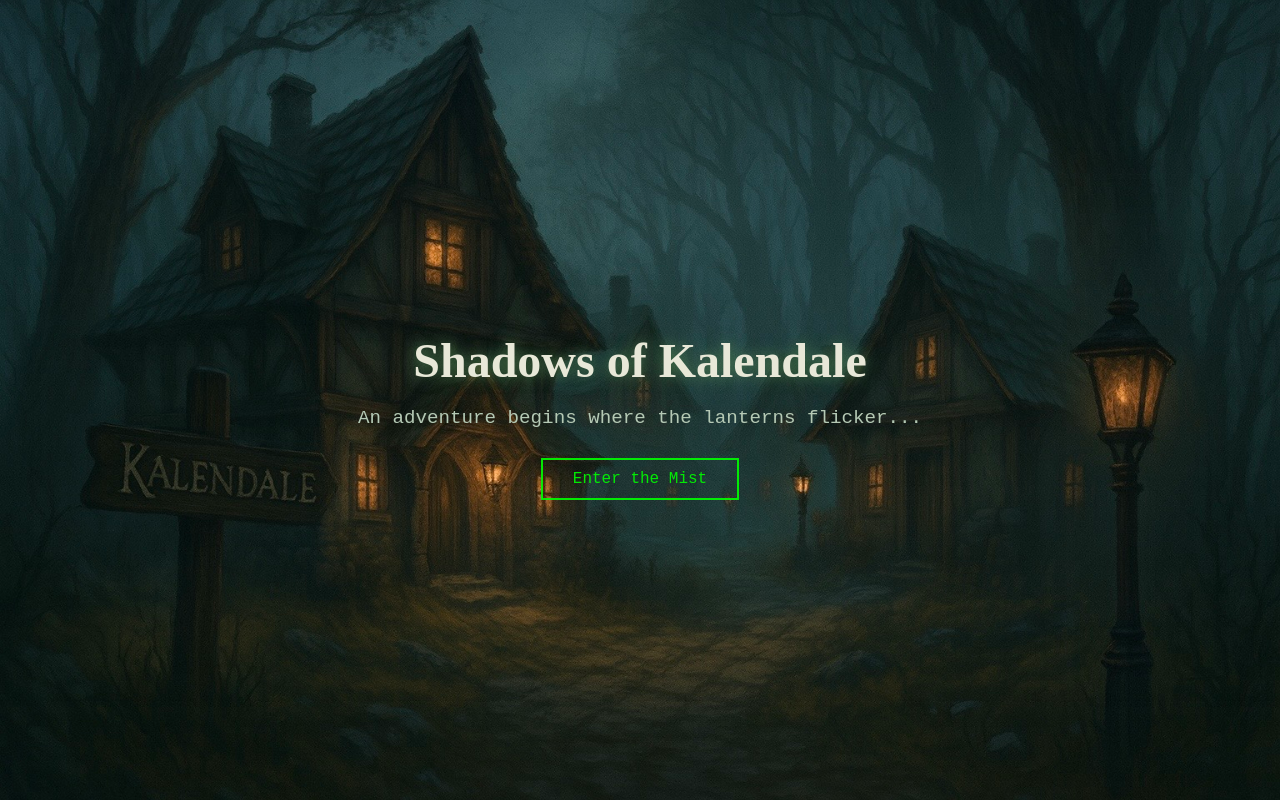
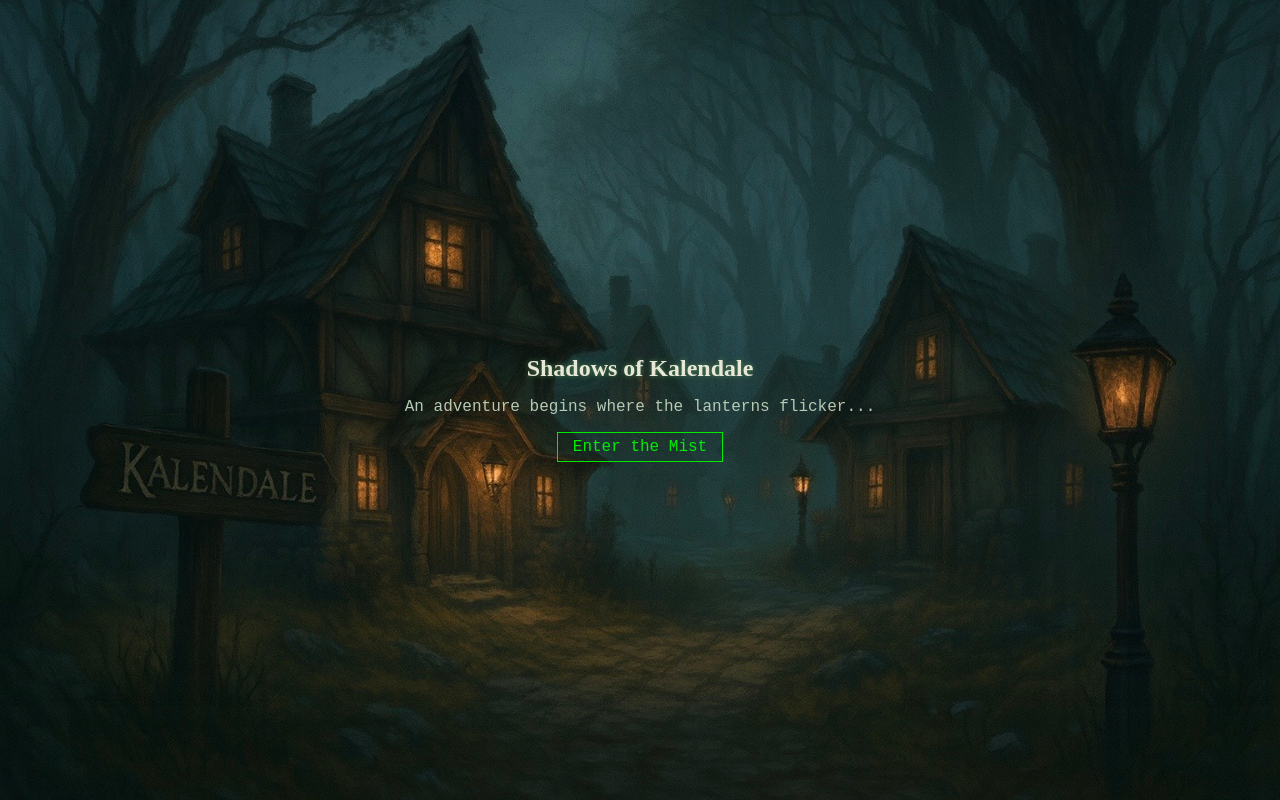
Before and after one commit to kboxlabs/shadows, a plain HTML site: page index.html in a window 1280 px wide. Drawn offline with Linux system fonts and the light colour scheme.

Commit message:
Update style.css

```diff
--- a/style.css
+++ b/style.css
@@ -45,24 +45,24 @@ body {
 
 #titleOverlay h1 {
   font-family: 'Cinzel Decorative', serif;
-  font-size: 3em;
-  text-shadow: 0 0 15px #4f804f;
+  font-size: 1.5em;
+  text-shadow: 0 0 5px #4f804f;
   margin-bottom: 0.2em;
 }
 
 .subtitle {
-  font-size: 1.2em;
+  font-size: 1.0em;
   color: #b5c9b5;
-  margin-bottom: 1.5em;
+  margin-bottom: 1.0em;
 }
 
 #startButton {
   background: none;
-  border: 2px solid #0f0;
+  border: 1px solid #0f0;
   color: #0f0;
-  padding: 10px 30px;
+  padding: 5px 15px;
   font-family: 'Courier New', monospace;
-  font-size: 1em;
+  font-size: 1.0em;
   cursor: pointer;
   transition: all 0.3s ease;
   animation: flickerButton 2.5s infinite ease-in-out;
```
